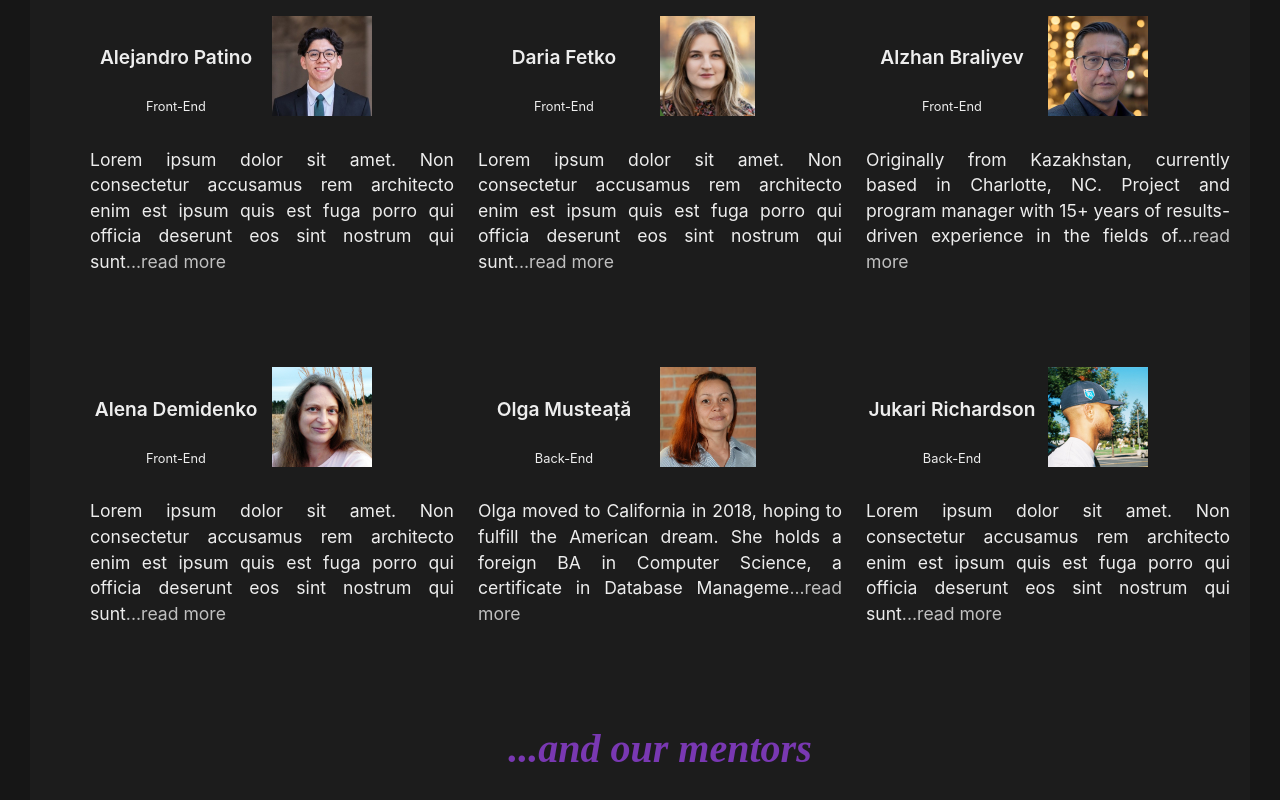
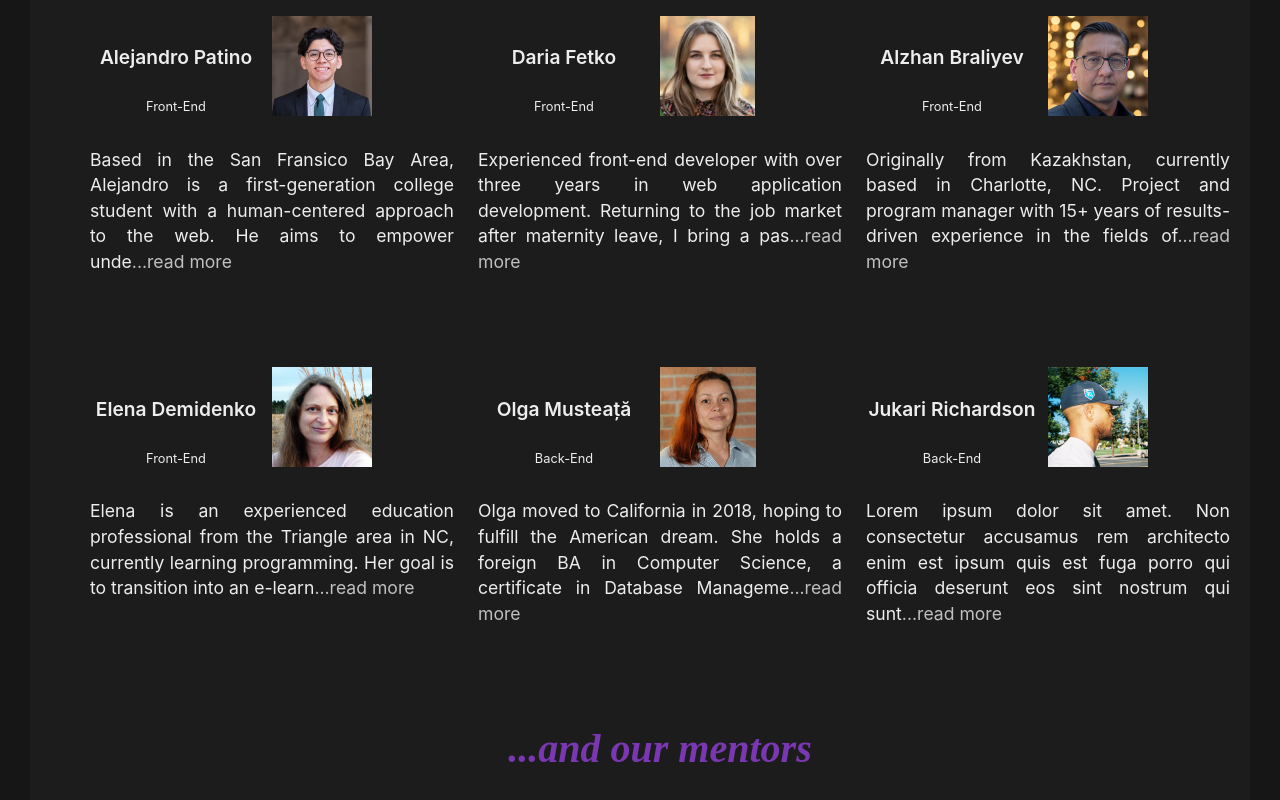
Before and after one commit to Code-the-Dream-School/ee-prac-team4-front, a React (Create React App) app: page /about in a window 1280 px wide. Shown: the part 404-1204 px from the top of the page. Built offline with nearby package versions, Linux system fonts and the light colour scheme; no server answers; a web font is replaced by a local one.

Commit message:
updated bio information

```diff
--- a/src/pages/about/About.js
+++ b/src/pages/about/About.js
@@ -57,12 +57,9 @@ const About = () => {
                         </div>
                         <div className="card-content">
                             <ReadMore>
-                                Lorem ipsum dolor sit amet. Non consectetur accusamus rem architecto enim
-                                est ipsum quis est fuga porro qui officia deserunt eos sint nostrum qui sunt optio.
-                                Aut fugit maiores in sapiente dignissimos qui molestias molestiae et eius dolores vel consequatur
-                                laboriosam est repellendus dolor. Ab atque doloribus et nemo sint hic cumque atque 33 commodi placeat et
-                                voluptas voluptas hic voluptatibus minima et neque libero.
-                                Et officiis laborum est quia eaque ea sequi sequi eum placeat voluptas est veritatis dolorem id quis odit.
+                                Based in the San Fransico Bay Area, Alejandro is a first-generation college student with a human-centered approach to the web.
+                                He aims to empower underrepresented communities by helping businesses establish a robust online presence through personalized websites.
+                                With a keen eye for design and a strong technical skillset, he is committed to bridging the digital divide.
                             </ReadMore>
                         </div>
                     </div>
@@ -81,12 +78,11 @@ const About = () => {
                         </div>
                         <div className="card-content">
                             <ReadMore>
-                                Lorem ipsum dolor sit amet. Non consectetur accusamus rem architecto enim
-                                est ipsum quis est fuga porro qui officia deserunt eos sint nostrum qui sunt optio.
-                                Aut fugit maiores in sapiente dignissimos qui molestias molestiae et eius dolores vel consequatur
-                                laboriosam est repellendus dolor. Ab atque doloribus et nemo sint hic cumque atque 33 commodi placeat et
-                                voluptas voluptas hic voluptatibus minima et neque libero.
-                                Et officiis laborum est quia eaque ea sequi sequi eum placeat voluptas est veritatis dolorem id quis odit.
+                                Experienced front-end developer with over three years in web application development.
+                                Returning to the job market after maternity leave, I bring a passion for creating outstanding user experiences.
+                                Proven ability to handle multiple tasks, adapt quickly to new technologies, and collaborate effectively with teams to deliver top-notch results.
+                                Skilled problem-solver known for translating complex ideas into simple, actionable solutions.
+                                Dedicated to advancing in the field and delivering excellence in every project.
                             </ReadMore>
                         </div>
                     </div>
@@ -117,7 +113,7 @@ const About = () => {
                     <div className="profile-pic">
                         <div className="name-position-img">
                             <div className="name-title">
-                                <p className="participant-name">Alena Demidenko</p>
+                                <p className="participant-name">Elena Demidenko</p>
                                 <p className="job-title">Front-End</p>
                             </div>
                             <img
@@ -128,12 +124,9 @@ const About = () => {
                         </div>
                         <div className="card-content">
                             <ReadMore>
-                                Lorem ipsum dolor sit amet. Non consectetur accusamus rem architecto enim
-                                est ipsum quis est fuga porro qui officia deserunt eos sint nostrum qui sunt optio.
-                                Aut fugit maiores in sapiente dignissimos qui molestias molestiae et eius dolores vel consequatur
-                                laboriosam est repellendus dolor. Ab atque doloribus et nemo sint hic cumque atque 33 commodi placeat et
-                                voluptas voluptas hic voluptatibus minima et neque libero.
-                                Et officiis laborum est quia eaque ea sequi sequi eum placeat voluptas est veritatis dolorem id quis odit.
+                                Elena is an experienced education professional from the Triangle area in NC, currently learning programming.
+                                Her goal is to transition into an e-learning developer role and integrate her educational experience with technology,
+                                creating innovative and captivating online learning experiences.
                             </ReadMore>
                         </div>
                     </div>
```
